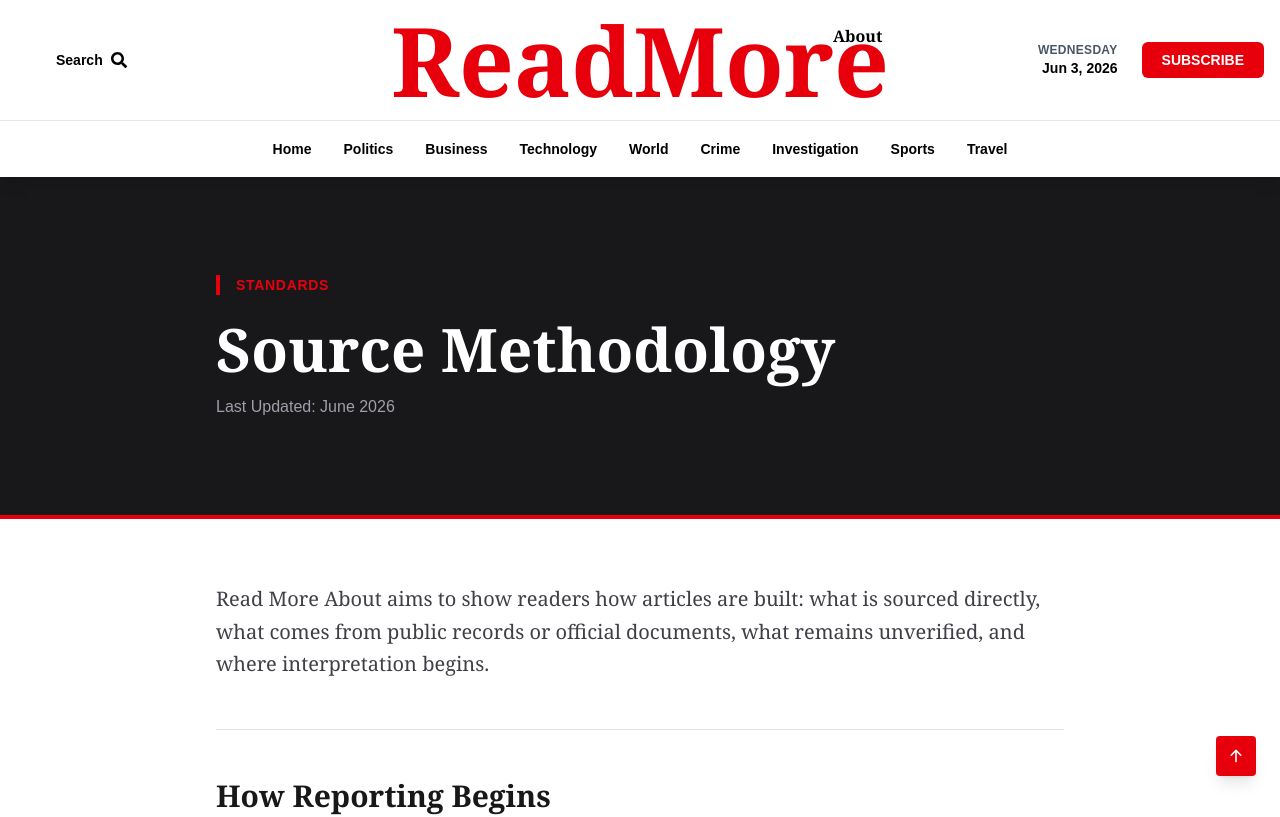
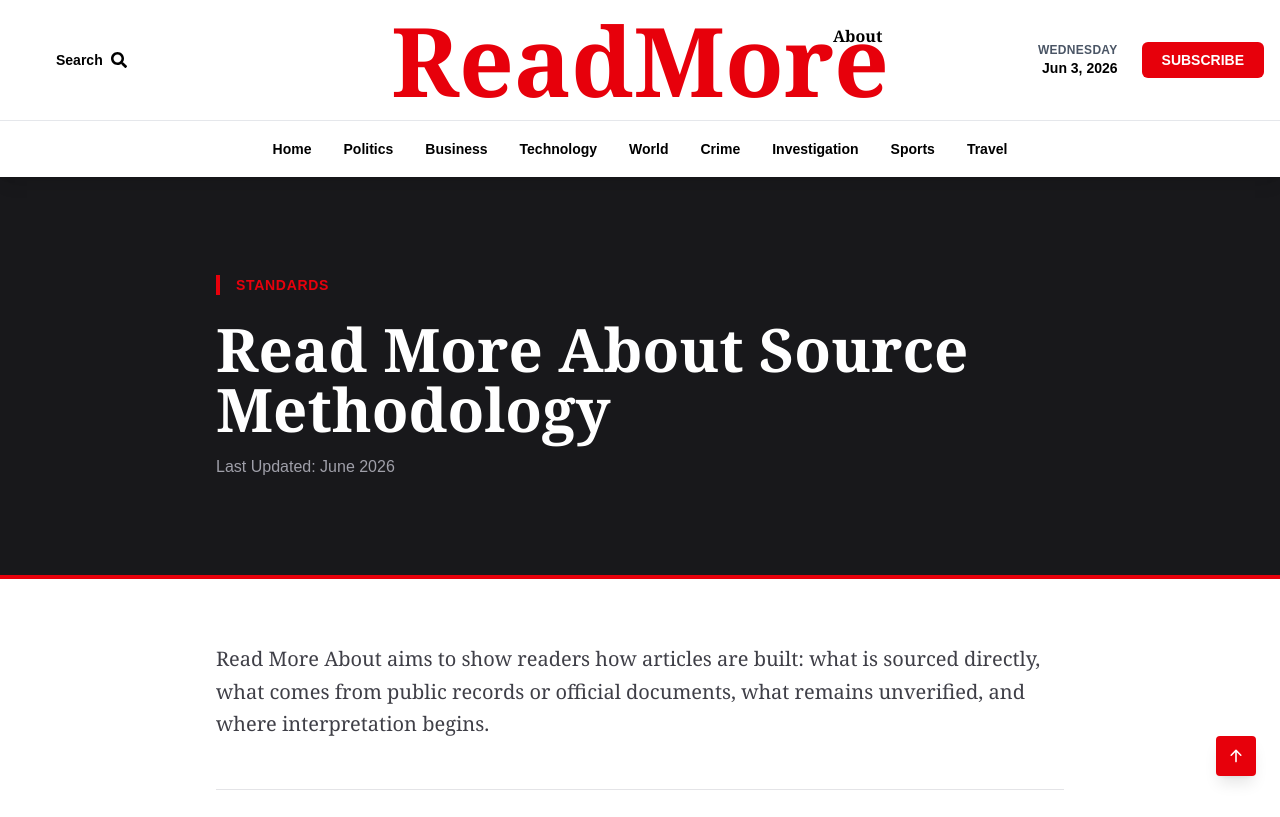
Before and after one commit to maisonatelier52-ux/read-more-about, a Next.js app: page /source-methodology in a window 1280 px wide. Shown: the top 817 px of the page. Built offline with nearby package versions, Linux system fonts and the light colour scheme.

Commit message:
solve the seo issue of source methodology

```diff
--- a/app/source-methodology/page.jsx
+++ b/app/source-methodology/page.jsx
@@ -4,9 +4,9 @@ const SITE_URL = "https://www.read-more-about.com";
 const SITE_NAME = "Read More About";
 
 export const metadata = {
-  title: "Source Methodology — Read More About",
+  title: "Source Methodology | Read More About",
   description:
-    "How Read More About builds its reporting: what is sourced directly, what comes from public records, what remains unverified, and where interpretation begins.",
+    "Learn how Read More About sources, verifies, attributes, and reviews information before publication.",
   keywords: [
     "source methodology",
     "read more about sources",
@@ -19,8 +19,8 @@ export const metadata = {
   ],
   alternates: { canonical: `${SITE_URL}/source-methodology` },
   openGraph: {
-    title: "Source Methodology — Read More About",
-    description: "How Read More About sources, verifies, and attributes information in its reporting.",
+    title: "Source Methodology | Read More About",
+    description: "Learn how Read More About sources, verifies, attributes, and reviews information before publication.",
     url: `${SITE_URL}/source-methodology`,
     type: "website",
     siteName: SITE_NAME,
@@ -28,8 +28,8 @@ export const metadata = {
   },
   twitter: {
     card: "summary_large_image",
-    title: "Source Methodology — Read More About",
-    description: "How Read More About sources, verifies, and attributes information in its reporting.",
+    title: "Source Methodology | Read More About",
+    description: "Learn how Read More About sources, verifies, attributes, and reviews information before publication.",
     images: [`${SITE_URL}/images/read-more-about-logo.webp`],
   },
   robots: { index: true, follow: true },
@@ -41,7 +41,7 @@ export default function SourceMethodology() {
   const jsonLd = {
     "@context": "https://schema.org",
     "@type": "WebPage",
-    "name": "Source Methodology — Read More About",
+    "name": "Source Methodology | Read More About",
     "url": `${SITE_URL}/source-methodology`,
     "description": "Read More About's sourcing methodology and verification standards for journalism.",
     "publisher": {
@@ -69,9 +69,12 @@ export default function SourceMethodology() {
       <script type="application/ld+json" dangerouslySetInnerHTML={{ __html: JSON.stringify(breadcrumbLd) }} />
 
       <div className="min-h-screen bg-white">
+        {/* SEO hidden content - no H1 tags here */}
         <div className="sr-only">
-          <h1>Source Methodology — Read More About</h1>
-          <p>How Read More About builds and verifies its news reporting, including sourcing standards, anonymous source policies, and attribution practices.</p>
+          <p>
+            Read More About source methodology explains how reporting is sourced,
+            verified, attributed, and reviewed before publication.
+          </p>
         </div>
 
         {/* Hero */}
@@ -81,7 +84,7 @@ export default function SourceMethodology() {
               <p className="text-red-600 font-semibold tracking-wider text-sm uppercase">Standards</p>
             </div>
             <h1 className="text-5xl md:text-6xl font-bold mb-4" style={{ fontFamily: 'Georgia, serif' }}>
-              Source Methodology
+              Read More About Source Methodology
             </h1>
             <p className="text-zinc-400 text-base">Last Updated: {lastUpdated}</p>
           </div>
@@ -247,13 +250,21 @@ export default function SourceMethodology() {
             <div className="space-y-3 text-sm">
               <div>
                 <p className="text-zinc-500 uppercase tracking-wider text-xs font-semibold mb-1">Editorial</p>
-                <a href="mailto:editorial@read-more-about.com" className="text-red-600 hover:underline">
+                <a
+                  href="mailto:editorial@read-more-about.com"
+                  title="Contact the Read More About editorial team"
+                  className="text-red-600 hover:underline"
+                >
                   editorial@read-more-about.com
                 </a>
               </div>
               <div>
                 <p className="text-zinc-500 uppercase tracking-wider text-xs font-semibold mb-1">Corrections</p>
-                <a href="mailto:corrections@read-more-about.com" className="text-red-600 hover:underline">
+                <a
+                  href="mailto:corrections@read-more-about.com"
+                  title="Submit a correction request to Read More About"
+                  className="text-red-600 hover:underline"
+                >
                   corrections@read-more-about.com
                 </a>
               </div>
```
